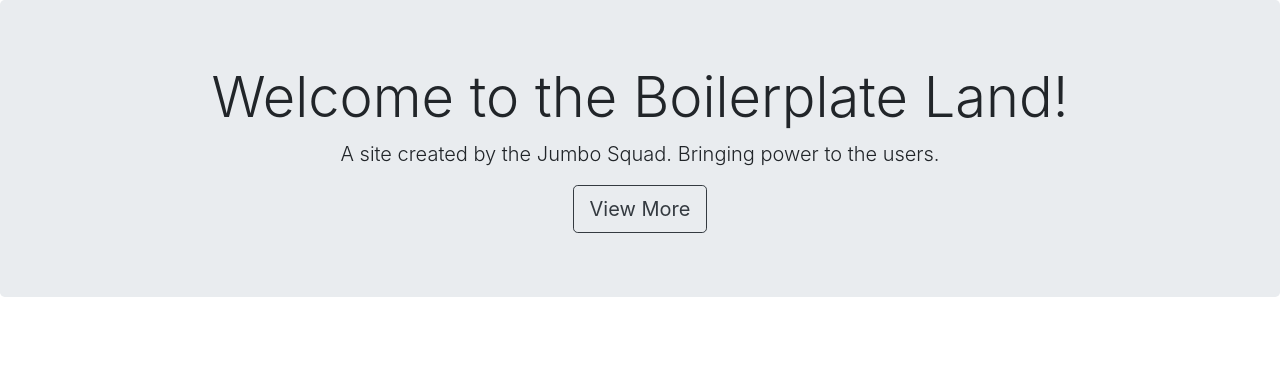
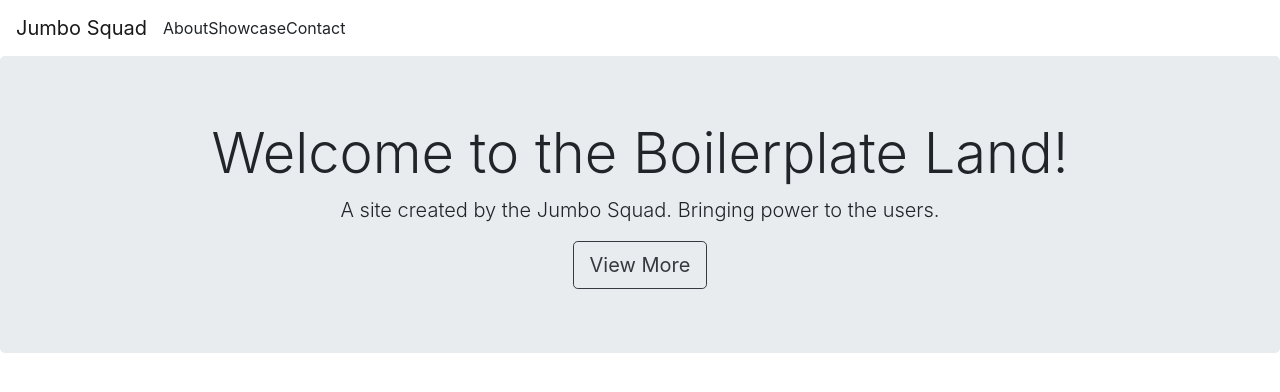
Before and after one commit to jimhinojosa/jumbotron, a plain HTML site: page index-eg.html in a window 1280 px wide. Drawn offline with nearby package versions, Linux system fonts and the light colour scheme.

Commit message:
Created: navbar with bootstrap

```diff
--- a/index-eg.html
+++ b/index-eg.html
@@ -13,6 +13,17 @@
   <title>Bootstrap Boilerplate</title>
 </head>
 <body>
+  <!-- NAVBAR -->
+  <nav class="navbar navbar-expand-lg navbar-light nav__eg">
+    <a href="/" class="navbar-brand">Jumbo Squad</a>
+
+    <ul class="navbar-nav">
+      <li class="nav-item">About</li>
+      <li class="nav-item">Showcase</li>
+      <li class="nav-item">Contact</li>
+    </ul>
+  </nav>
+
   <!-- MAIN -->
   <main>
     <!-- JUMBOTRON -->
```
